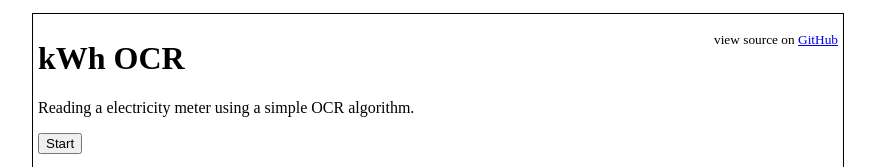
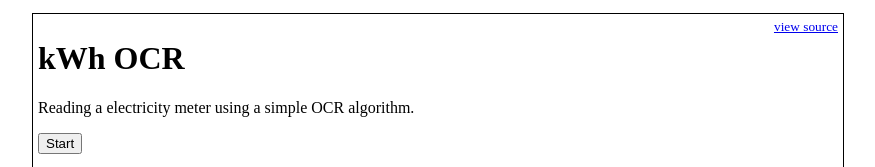
Before and after one commit to seriousme/kwhocr, a plain HTML site: page index.html in a window 1280 px wide. Shown: the top 167 px of the page, without its empty margins (202-1077 px from the left). Drawn offline with Linux system fonts and the light colour scheme.

Commit message:
html cleanup

```diff
--- a/index.html
+++ b/index.html
@@ -7,17 +7,20 @@
   <body>
     <div class="page">
       <div class="container">
-        <p class="gitHub">
-          view source on
-          <a href="https://github.com/seriousme/kwhocr">GitHub</a>
-        </p>
-        <h1>kWh OCR</h1>
-        <p>Reading a electricity meter using a simple OCR algorithm.</p>
-        <div class="action">
+        <nav>
+          <a href="https://github.com/seriousme/kwhocr"
+            >view source</a
+          >
+        </nav>
+        <header>
+          <h1>kWh OCR</h1>
+          <p>Reading a electricity meter using a simple OCR algorithm.</p>
+        </header>
+        <main>
           <button id="button">Start</button>
           <p id="result"></p>
-        </div>
-        <canvas id="canvas" width="800" height="540"></canvas>
+          <canvas id="canvas" width="800" height="540"></canvas>
+        </main>
       </div>
     </div>
     <script src="kwhocr.js"></script>
--- a/style.css
+++ b/style.css
@@ -10,7 +10,7 @@
 }
 
 
-.gitHub {
+nav {
     float: right;
     font-size: 10pt;
 }
```
